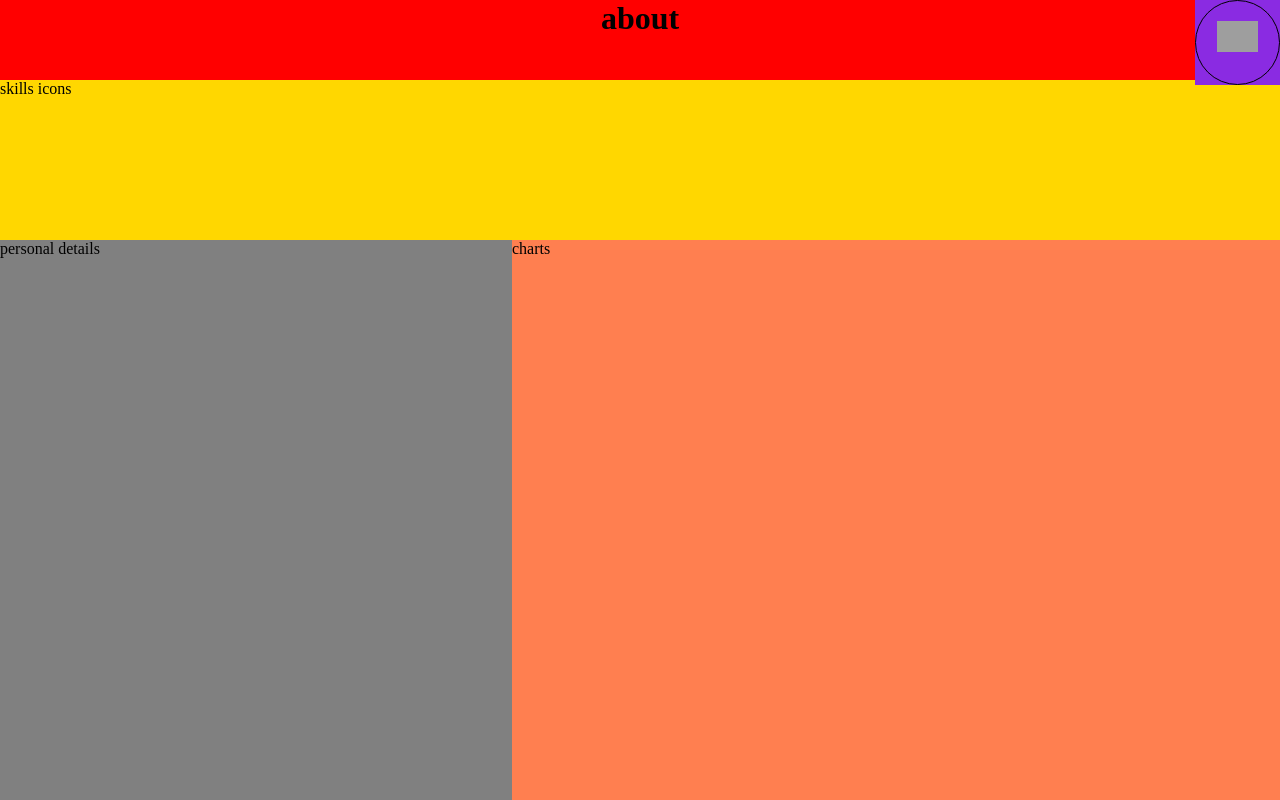
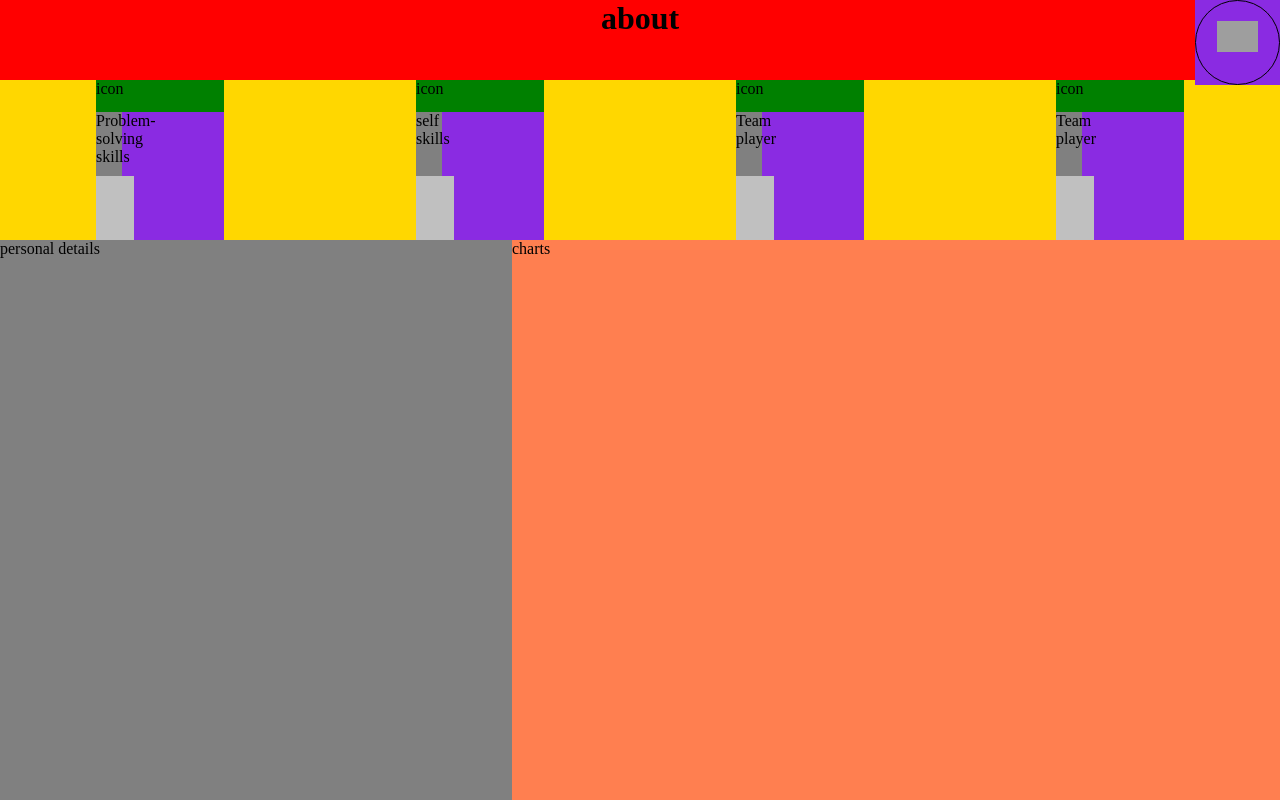
Before and after one commit to tahrer007/portfolio.v2, a React (Create React App) app in the folder client/: page /about in a window 1280 px wide. Built offline with nearby package versions, Linux system fonts and the light colour scheme; grey boxes are pictures that could not be loaded.

Commit message:
skill card basic style

```diff
--- a/client/src/components/skillCard/SkillCard.jsx
+++ b/client/src/components/skillCard/SkillCard.jsx
@@ -1,7 +1,31 @@
-import React from "react";
+import React, { useEffect } from "react";
+import "./skillCards.css";
+import {skillsDetails} from "../../data/AboutPageData"
 
-const SkillCard =()=>{
 
-    return (<div> skill card</div>)
+const SkillCards =()=>{
+    useEffect(()=>{
+        console.log(skillsDetails[0].title);
+    },[])
+
+    return (<div className="skillsIconsContainer">
+
+    {
+        skillsDetails.map((skill,index)=>{
+            return (
+                <div className="skillCard"
+                key={index}
+                >
+                <div className="skillIcon">icon</div>
+                <div className="cardTitle">{skill.title}</div>
+                <div className="skillDetails">{skill.subTitle}</div>
+
+                </div>
+            )
+        })
+    }
+
+
+    </div>)
 }
-export default SkillCard ;
+export default SkillCards ;
--- /dev/null
+++ b/client/src/components/skillCard/skillCards.css
@@ -0,0 +1,23 @@
+.skillCard{
+    width: 10%;
+    height: 100%;
+    background-color: blueviolet;
+    display: flex;
+    flex-direction: column;
+    justify-content: space-around;
+}
+.skillIcon{
+    width: 100%;
+    height: 50%;
+    background-color: green;
+}
+.cardTitle{
+    width: 20%;
+    height: 100%;
+    background-color: grey;
+}
+.skillDetails{
+    width: 30%;
+    height: 100%;
+    background-color: silver;
+}
--- /dev/null
+++ b/client/src/data/AboutPageData.js
@@ -0,0 +1,24 @@
+const skillsDetails = [
+  {
+    title: "Problem-solving skills",
+    details: "test2",
+    icon: "https://cdn-icons-png.flaticon.com/512/3078/3078951.png",
+  },
+  {
+    title: "self skills",
+    details: "test2",
+    icon: "https://cdn-icons-png.flaticon.com/512/3078/3078951.png",
+  },
+  {
+    title: "Team player",
+    details: "test2",
+    icon: "https://cdn-icons-png.flaticon.com/512/3078/3078951.png",
+  },
+  {
+    title: "Team player",
+    details: "test2",
+    icon: "https://cdn-icons-png.flaticon.com/512/3078/3078951.png",
+  },
+];
+
+export  {skillsDetails};
--- a/client/src/pages/about/AboutPage.jsx
+++ b/client/src/pages/about/AboutPage.jsx
@@ -1,19 +1,19 @@
 import React from "react";
-import "../../app.css" ;
+import SkillCards from "../../components/skillCard/SkillCard";
+import "../../app.css";
 import "./about.css";
-
-
 
 const AboutPage = () => {
   return (
     <div className="pages aboutPage">
-     <div className="title"> <h1>about</h1> </div>
-      <div className="skillsIconsContainer"> skills icons  </div>
+      <div className="title">
+
+        <h1>about</h1>
+      </div>
+      <SkillCards />
       <div className="detailsContainer">
-
-          <div className="personalDetails">personal details </div>
-          <div className="skillsChart">charts </div>
-
+        <div className="personalDetails">personal details </div>
+        <div className="skillsChart">charts </div>
       </div>
     </div>
   );
--- a/client/src/pages/about/about.css
+++ b/client/src/pages/about/about.css
@@ -5,6 +5,8 @@
 .skillsIconsContainer {
     display: flex;
     flex-direction: row;
+    justify-content: space-around;
+    align-items: center;
     width: 100%;
     height: 20%;
     background-color: gold;
```
Also changed, not shown: client/src/services/AboutPageData.js (deleted, +0 -9 lines), client/src/components/skillCard/skillCard.css (deleted).
